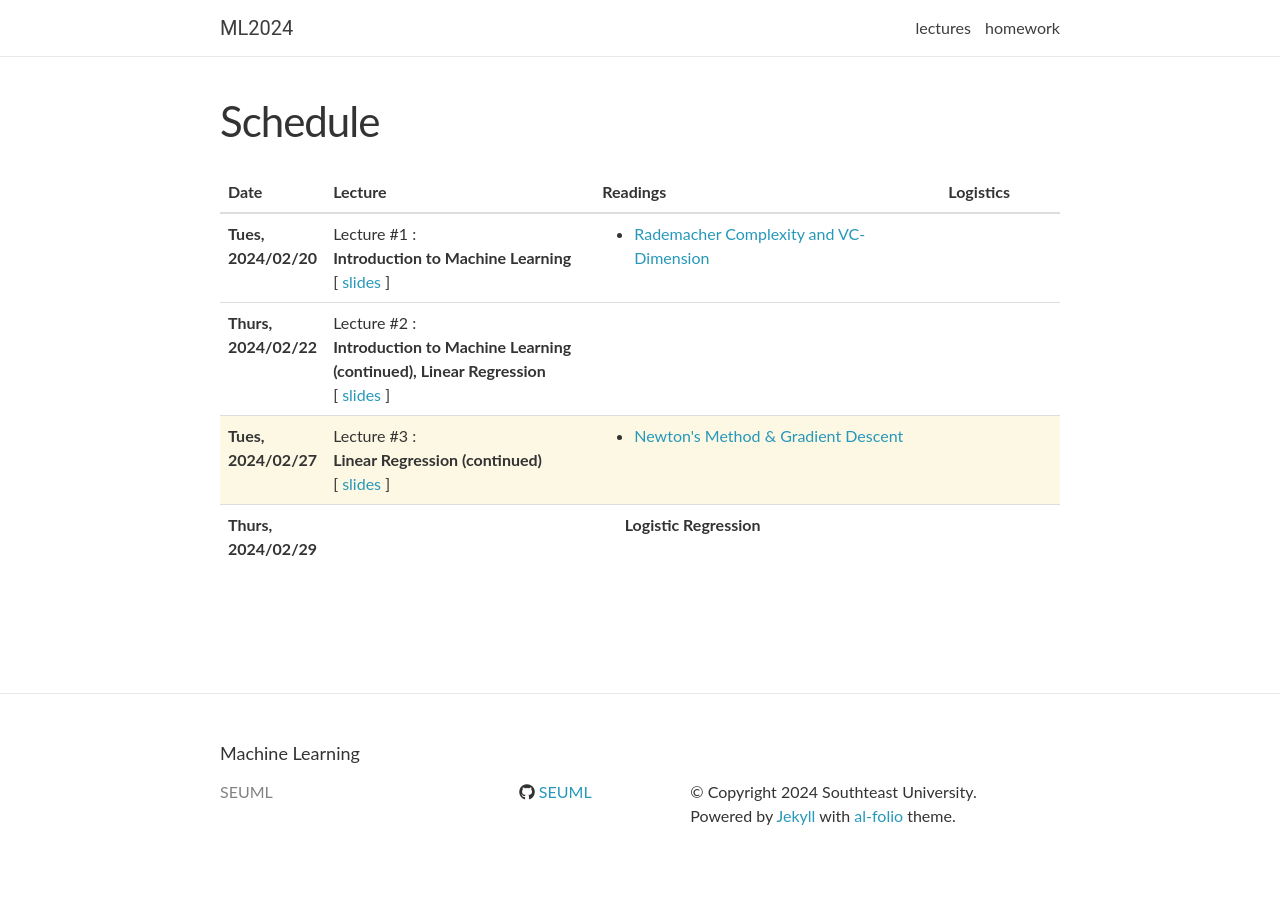
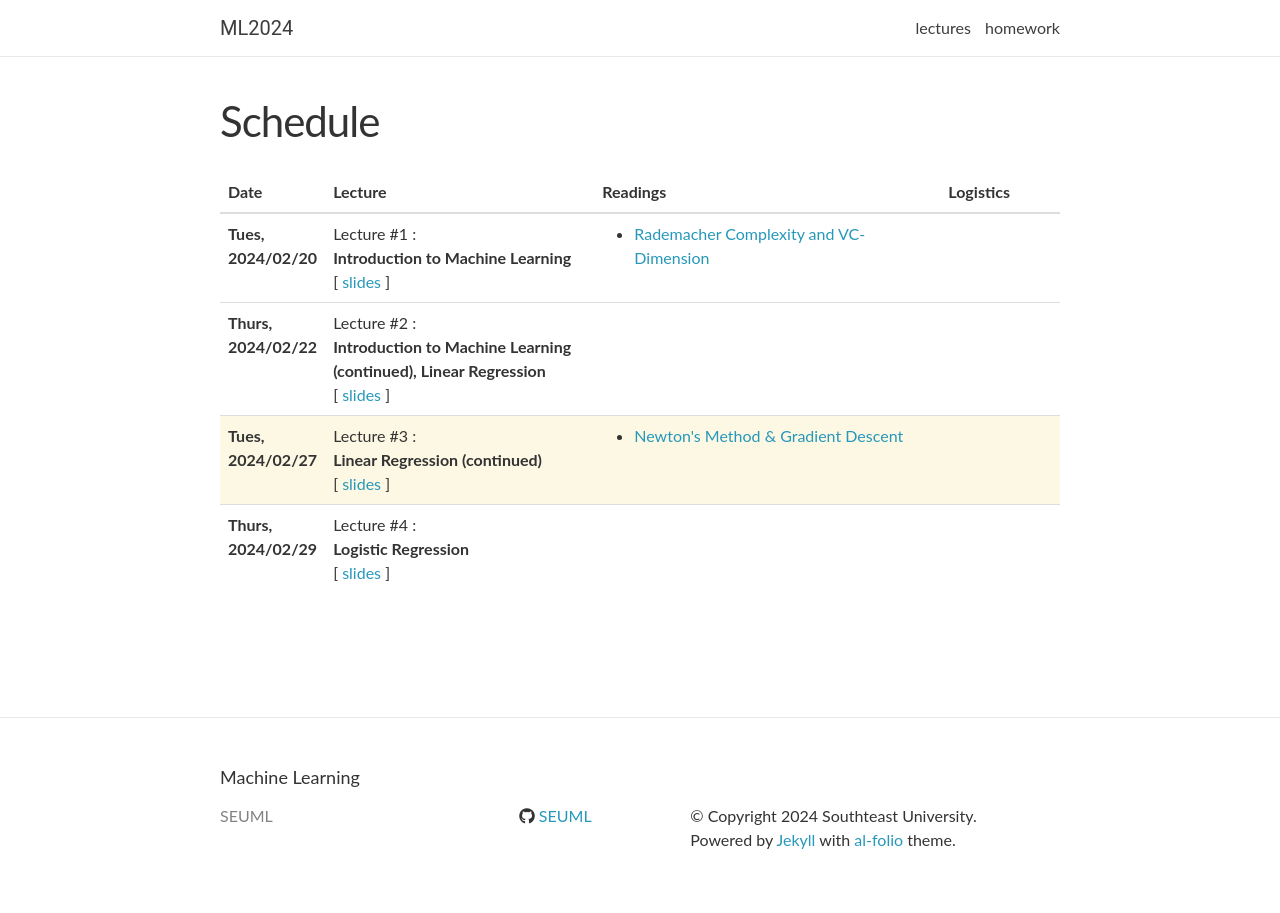
Before and after one commit to SEUML/ml-spring-2024, a Jekyll site: the page built from _pages/lectures.md, in a window 1280 px wide. Built offline with Jekyll 4.4.1, drawn with Linux system fonts in a browser that asks for light colours; nearby versions of some CDN libraries; comment, search, counter and statistics services are not loaded.

Commit message:
first commit

```diff
--- a/_pages/lectures.md
+++ b/_pages/lectures.md
@@ -23,7 +23,7 @@ title: Schedule
 
 <tr class="{{ event_type }}">
     <th scope="row">{{ lecture.date }}</th>
-    {% if lecture.title contains 'No class' or forloop.last %}
+    {% if lecture.title contains 'No class' %}
     {% assign skip_classes = skip_classes | plus: 1 %}
     <td colspan="4" align="center">{{ lecture.title }}</td>
     {% else %}
@@ -59,5 +59,8 @@ title: Schedule
 {% else %}
 {% assign current_module = current_module | plus: 1 %}
 {% assign module = item %}
+#<tr class="info">
+#    <td colspan="5" align="center"><strong>{{ module.title }}</strong></td>
+#</tr>
 {% endif %}
 {% endfor %}
```
